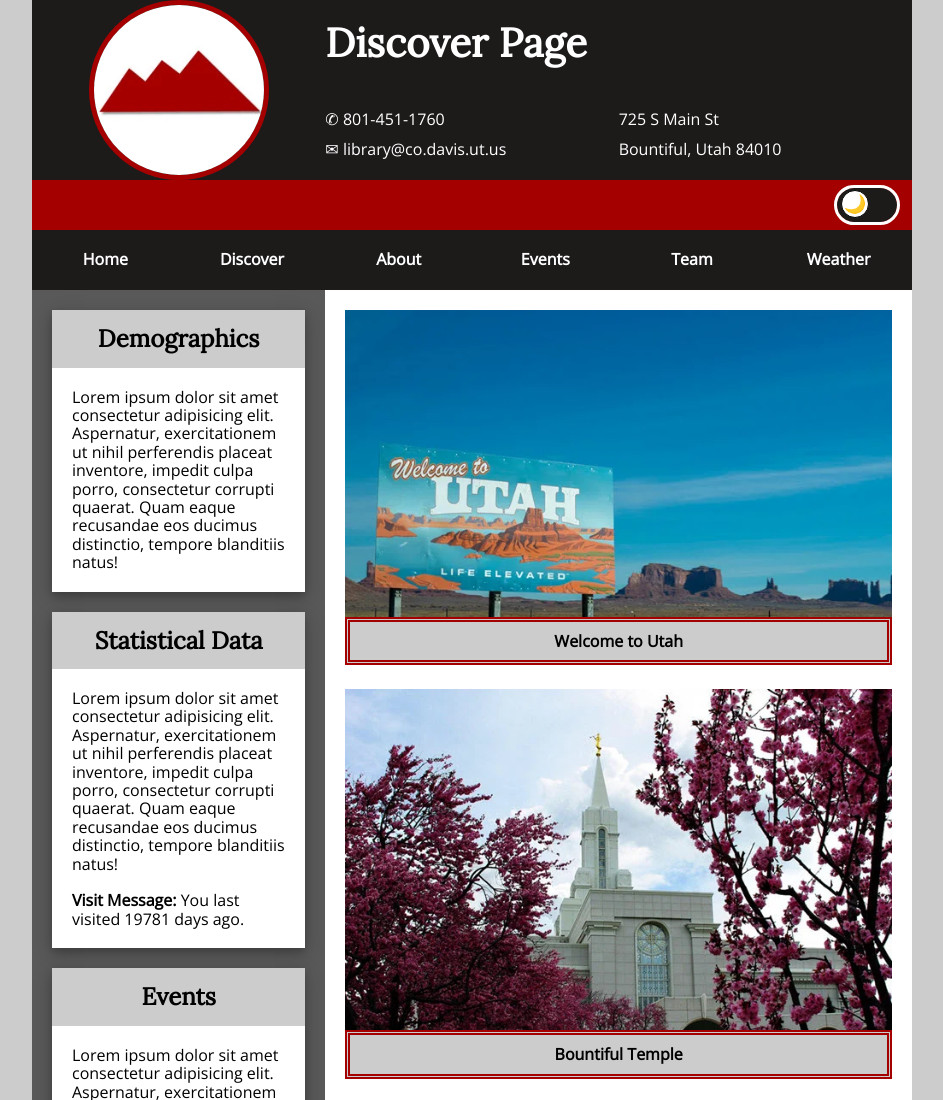
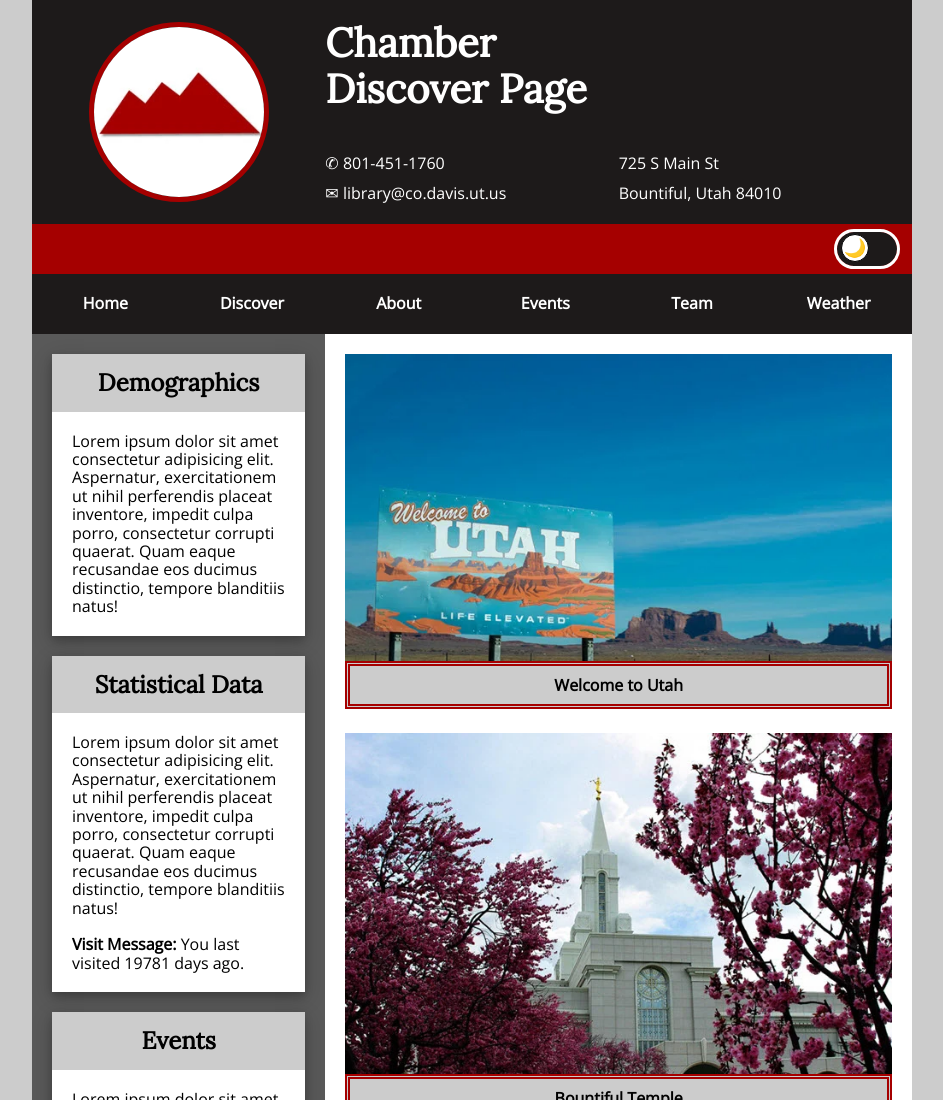
Before and after one commit to dallinstephens/wdd230, a plain HTML site: page chamber/discover.html in a window 1280 px wide. Shown: the top 1100 px of the page, without its empty margins (168-1111 px from the left). Drawn offline with nearby package versions, Linux system fonts and the light colour scheme.

Commit message:
Discover Page

```diff
--- a/chamber/discover.html
+++ b/chamber/discover.html
@@ -4,14 +4,15 @@
 <head>
     <meta charset="UTF-8">
     <meta name="viewport" content="width=device-width, initial-scale=1">
-    <title>Bountiful Discover Page</title>
-    <meta name="description" content="Discover Page. The page provides discovery for Bountiful and cities nearby.">
+    <title>Chamber Discover Page</title>
+    <meta name="description"
+        content="Chamber Discover Page. The page provides discovery for the Bountiful Chamber of Commerce and cities nearby.">
     <meta name="author" content="Dallin Stephens">
     <!-- References for Social Media Meta: -->
     <!-- https://byui-cse.github.io/wdd230-course/lesson02/social-media-meta.html -->
     <!-- https://css-tricks.com/essential-meta-tags-social-media/ -->
     <!-- https://developers.facebook.com/docs/sharing/webmasters#markup -->
-    <meta property="og:title" content="Bountiful Discover Page">
+    <meta property="og:title" content="Chamber Discover Page">
     <meta property="og:type" content="website">
     <!-- References for image: -->
     <!-- https://openverse.org/image/8616ab3a-bf63-4ccc-b266-f311a56908be?q=bountiful%20Utah -->
@@ -46,7 +47,7 @@
 <body>
     <header>
         <img src="images/bountiful-chamber-logo.webp" alt="Bountiful Chamber of Commerce Logo">
-        <h1>Discover Page</h1>
+        <h1>Chamber<br>Discover Page</h1>
         <!-- Reference for contact information (Bountiful Library): -->
         <!-- https://library.utah.gov/directory/listing/south-branch-library-bountiful/ -->
         <p>
```
